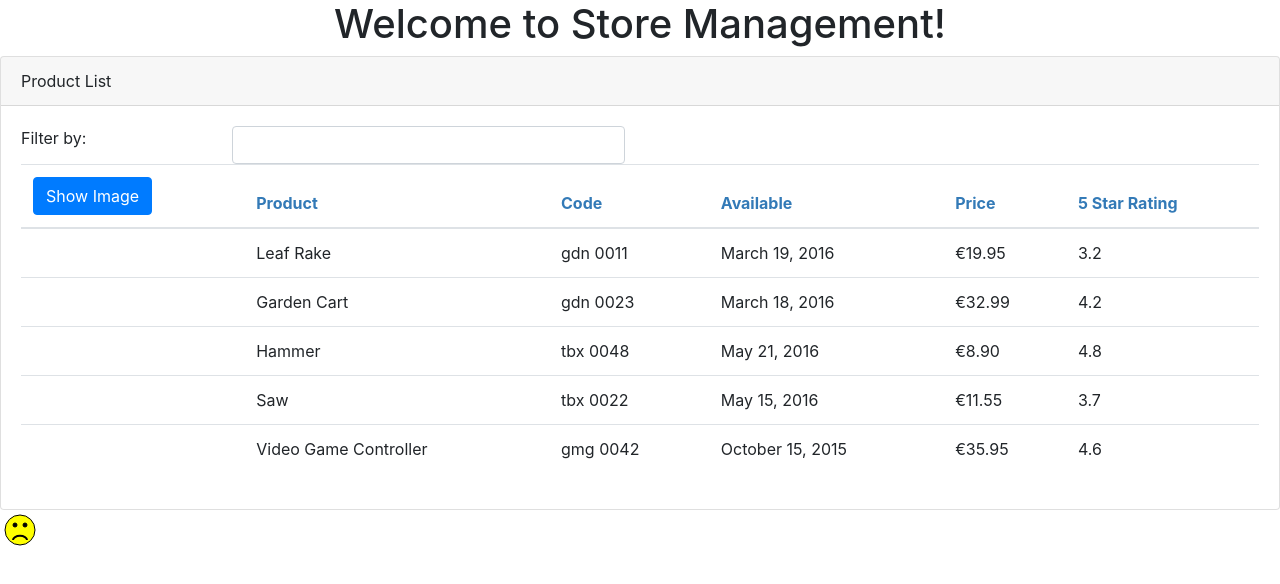
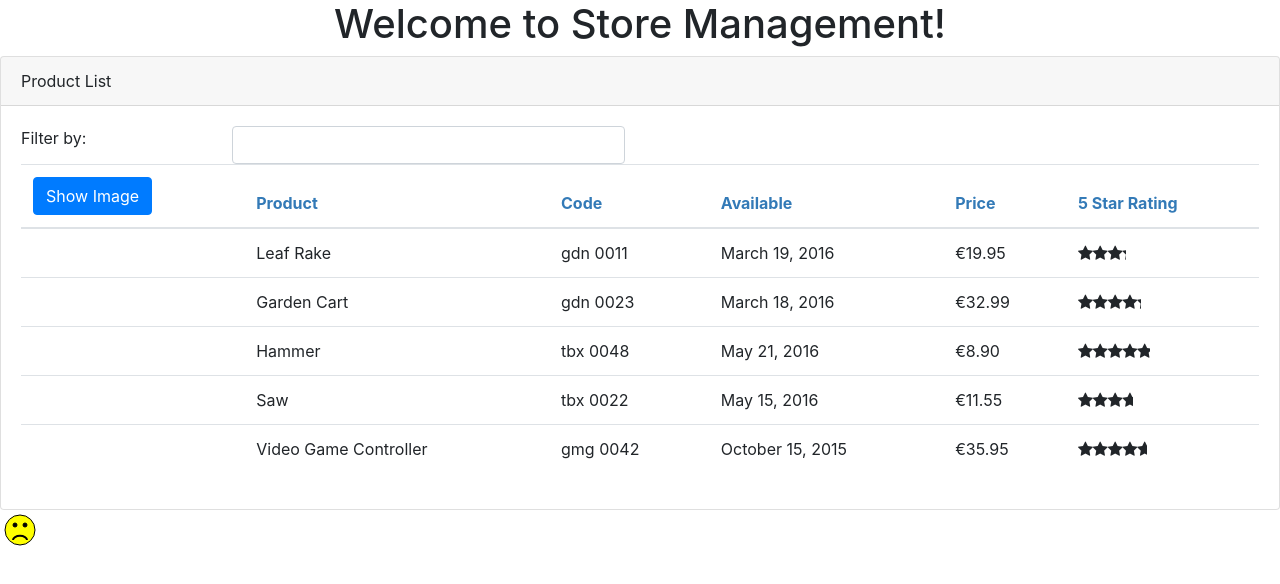
Before and after one commit to rubenbirsan/Angular-Store-Management, an Angular app in the folder store-management/: page /product-list in a window 1280 px wide. Shown: the top 584 px of the page. Built offline with nearby package versions, Linux system fonts and the light colour scheme.

Commit message:
Rating stars component added

```diff
--- a/store-management/src/app/app.module.ts
+++ b/store-management/src/app/app.module.ts
@@ -6,12 +6,14 @@ import { AppRoutingModule } from './app-routing.module';
 import { AppComponent } from './app.component';
 import { ProductListComponent } from './products/product-list/product-list.component';
 import { ConvertToSpacePipe } from './shared/convert-to-space.pipe';
+import { StarComponent } from './shared/star/star.component';
 
 @NgModule({
   declarations: [
     AppComponent,
     ProductListComponent,
-    ConvertToSpacePipe
+    ConvertToSpacePipe,
+    StarComponent
   ],
   imports: [
     BrowserModule,
--- a/store-management/src/app/products/product-list/product-list.component.html
+++ b/store-management/src/app/products/product-list/product-list.component.html
@@ -30,13 +30,14 @@
             <th>Code</th>
             <th>Available</th>
             <th>Price</th>
-            <th *ngIf="currentWidth  > 600">5 Star Rating</th>
+            <th *ngIf="currentWidth  > 600"> {{currentWidth  > 748 ? '5 Star' : ''}} Rating</th>
           </tr>
         </thead>
         <tbody>
           <tr *ngFor='let product of filteredProducts'>
             <td *ngIf="currentWidth  > 600">
-              <img *ngIf='showImages' [src]='product.imageUrl'
+              <img *ngIf='showImages'
+                  [src]='product.imageUrl'
                   [title]='product.productName | uppercase'
                   [style.width.px]='imageWidth'
                   [style.margin.px]='imageMargin'>
@@ -45,7 +46,9 @@
             <td>{{ product.productCode | lowercase |  convertToSpace:'-' }}</td>
             <td>{{ product.releaseDate }}</td>
             <td>{{ product.price | currency:'EUR' | lowercase }}</td>
-            <td *ngIf="currentWidth > 600">{{ product.starRating }} </td>
+            <td *ngIf="currentWidth > 600">
+              <br-star [rating]='product.starRating'></br-star>
+            </td>
           </tr>
         </tbody>
       </table>
--- /dev/null
+++ b/store-management/src/app/shared/star/star.component.css
@@ -0,0 +1,6 @@
+.crop {
+    overflow: hidden;
+  }
+  div {
+    cursor: pointer;
+  }
--- /dev/null
+++ b/store-management/src/app/shared/star/star.component.html
@@ -0,0 +1,11 @@
+<div class="crop"
+     [style.width.px]="starWidth"
+     [title]="rating">
+  <div style="width: 75px">
+    <span class="fa fa-star"></span>
+    <span class="fa fa-star"></span>
+    <span class="fa fa-star"></span>
+    <span class="fa fa-star"></span>
+    <span class="fa fa-star"></span>
+  </div>
+</div>
--- /dev/null
+++ b/store-management/src/app/shared/star/star.component.ts
@@ -0,0 +1,22 @@
+import { Component, OnInit, Input } from '@angular/core';
+
+@Component({
+  selector: 'br-star',
+  templateUrl: './star.component.html',
+  styleUrls: ['./star.component.css']
+})
+export class StarComponent implements OnInit {
+
+  @Input() rating: number = 0;
+  starWidth: Number
+
+  constructor() { }
+
+  ngOnChanges(): void {
+    this.starWidth = this.rating * 75 / 5;
+  }
+
+  ngOnInit() {
+  }
+
+}
```
Also changed, not shown: 1 other file (tests, documents, lock files or other folders).
